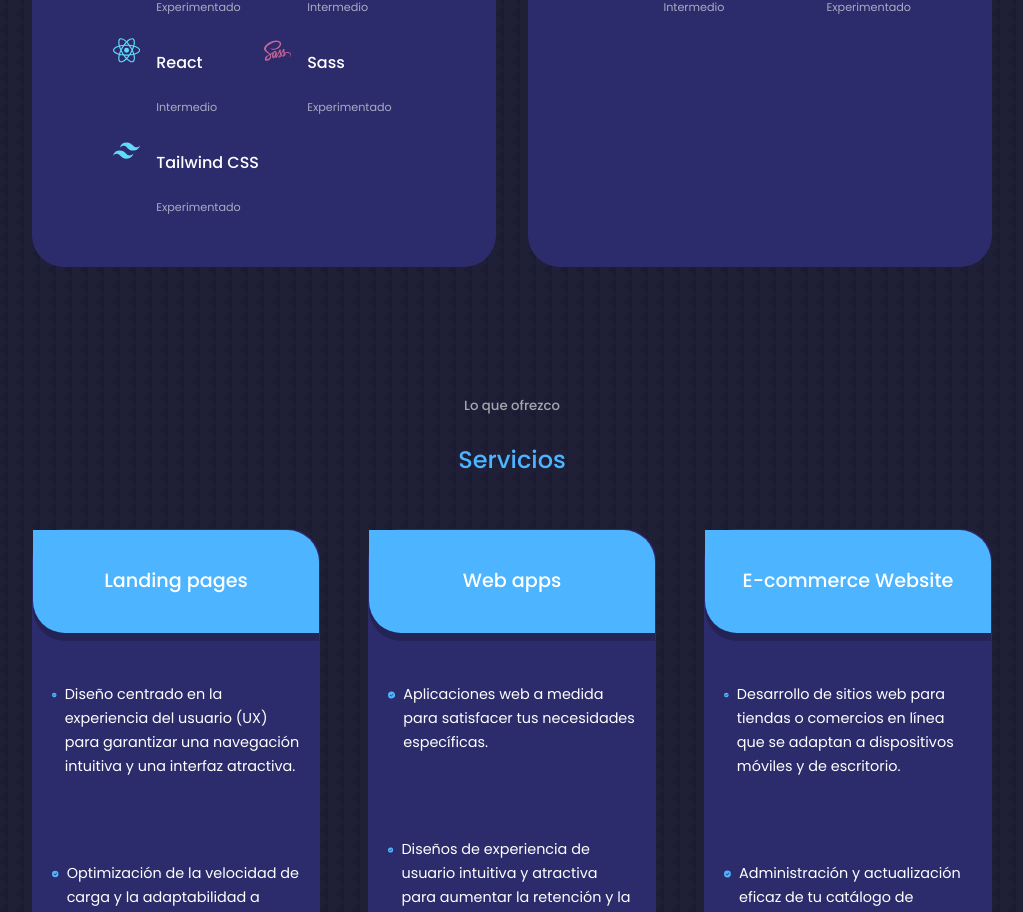
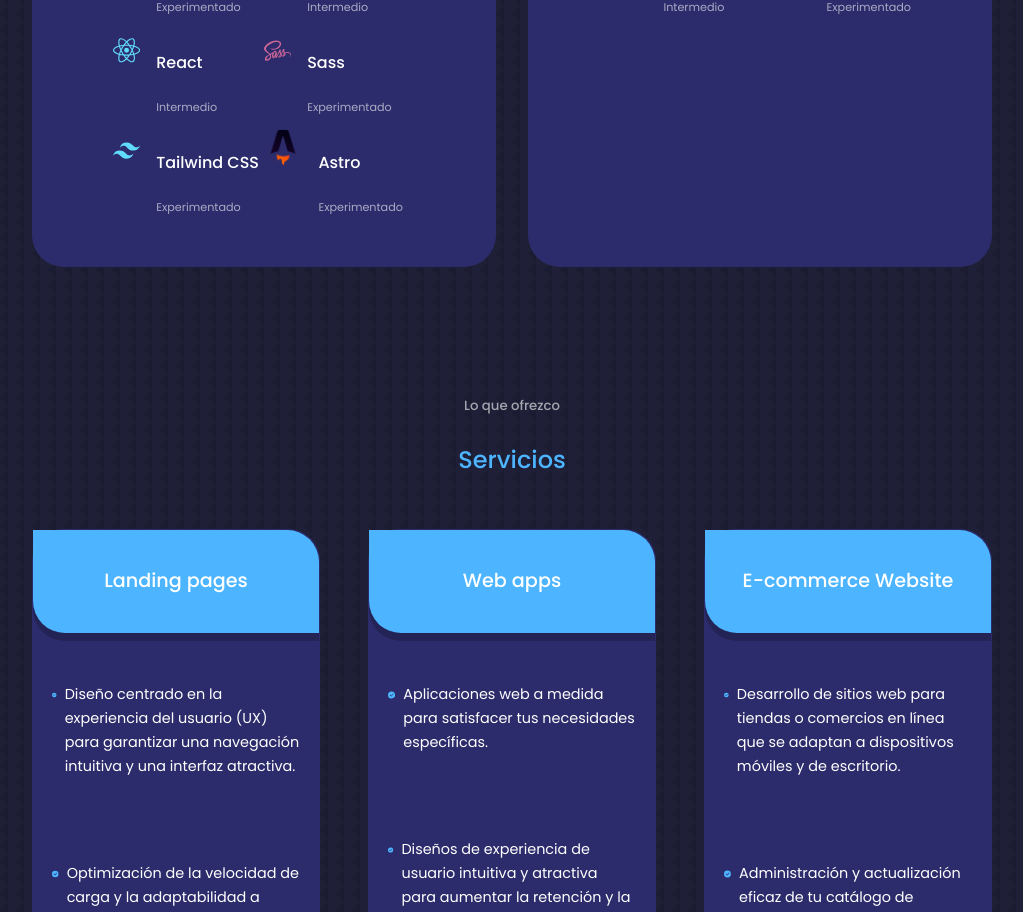
Before and after one commit to estebanmarquez1/portafolio-react, a React (Vite) app: page / in a window 1280 px wide. Shown: the part 3114-4026 px from the top of the page, without its empty margins (128-1151 px from the left). Built offline with nearby package versions, Linux system fonts and the light colour scheme.

Commit message:
Adding astro tech

```diff
--- a/src/components/experience/Experience.jsx
+++ b/src/components/experience/Experience.jsx
@@ -2,8 +2,10 @@ import './experience.css'
 import {IoLogoJavascript, IoLogoCss3} from 'react-icons/io'
 import { SiTailwindcss, SiPhp} from "react-icons/si";
 import {GrReactjs} from 'react-icons/gr'
+import { SiAstro } from "react-icons/si";
 import {FaSass} from 'react-icons/fa'
 import MysqlIconPng from '../../assets/mysql-icon.svg'
+import AstroIconPng from '../../assets/astro-icon.png'
 
 const Experience = () => {
   return (
@@ -54,6 +56,14 @@ const Experience = () => {
               <p className='sentence'>Experimentado</p>
               </div>
             </article>
+
+            <article className="experience__details">
+            <img src={AstroIconPng}/>
+              <div>
+              <h4>Astro</h4>
+              <p className='sentence'>Experimentado</p>
+              </div>
+            </article>
           </div>
         </div>
                     {/* End Frontend */}
```
Also changed, not shown: src/assets/astro-icon.png (added).
